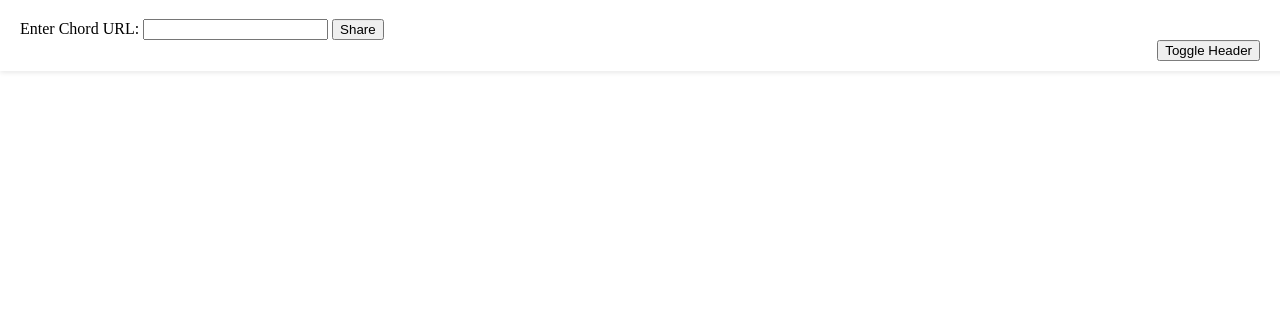
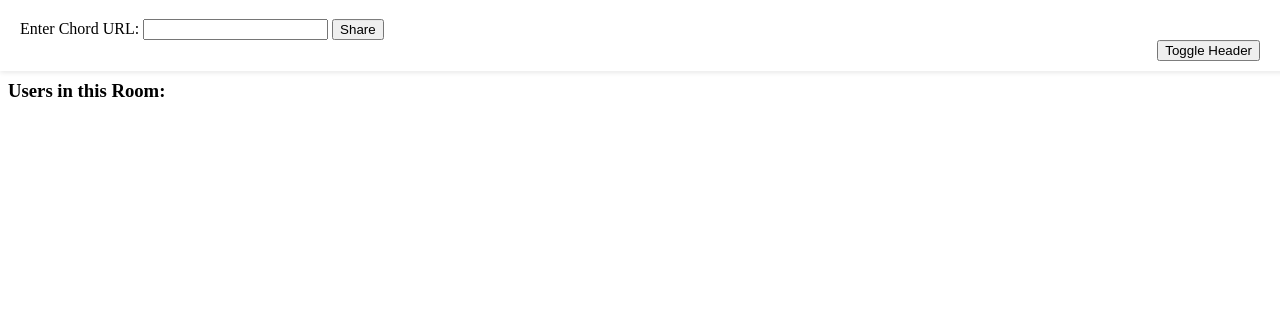
Before and after one commit to TheBlueBear02/Bandly, a Flask app: page /room/1 in a window 1280 px wide. Shown: the top 331 px of the page. Run offline with Flask 3, Linux system fonts and the light colour scheme; some libraries are stand-ins or nearby versions.

Commit message:
working on rooms

```diff
--- a/app.py
+++ b/app.py
@@ -2,6 +2,7 @@ from flask import Flask, render_template, request, redirect, url_for, flash
 from flask_socketio import SocketIO, emit
 import requests
 from flask import Response
+from flask_socketio import join_room, leave_room, rooms
 
 app = Flask(__name__)
 app.secret_key = 'your_secret_key'  # Needed for flash messages
@@ -26,15 +27,44 @@ def create_room():
         flash('Room already exists!')  # Optional: Show a message if room exists
         return redirect(url_for('index'))
     rooms[room_id] = {"url": None, "users": []}  # Initialize room with no URL and an empty list for users
+
+    print("****************************************************")
+    print("Current rooms dictionary:", rooms)
+    print("Room ID being accessed:", room_id)
     return redirect(url_for('room', room_id=room_id))
 
-@app.route('/join_room', methods=['POST'])
-def join_room():
-    room_id = request.form.get('room_id')
+# WebSocket event to join a room
+@socketio.on('join_room')
+def handle_join_room(data):
+    room_id = data['room_id']
+    join_room(room_id)
+
+    # Ensure the room exists in the rooms dictionary
     if room_id not in rooms:
-        flash('Room not found!')  # Show an error message if the room doesn't exist
-        return redirect(url_for('index'))
-    return redirect(url_for('room', room_id=room_id))
+        rooms[room_id] = {"url": None, "users": []}
+
+    # Add user to the room
+    user_id = request.sid  # Unique session ID for the user
+    if user_id not in rooms[room_id]["users"]:
+        rooms[room_id]["users"].append(user_id)
+
+    # Send the current URL to the new user
+    if rooms[room_id]["url"]:
+        emit('update_iframe', {'new_url': rooms[room_id]["url"]}, to=request.sid)
+
+# WebSocket event to leave a room
+@socketio.on('leave_room')
+def on_leave(data):
+    room_id = data['room_id']
+    leave_room(room_id)
+    print(f"User {request.sid} left room {room_id}")
+
+@socketio.on('get_users')
+def send_user_list(data):
+    room_id = data['room_id']
+    users_in_room = list(socketio.server.manager.get_participants('/', room_id))
+    emit('user_list', {'users': users_in_room}, room=request.sid)
+
 
 @app.route('/room/<room_id>', methods=['GET', 'POST'])
 def room(room_id):
@@ -44,5 +74,20 @@ def room(room_id):
     chord_url = rooms.get(room_id, {}).get("url")
     return render_template('room.html', room_id=room_id, chord_url=chord_url)
 
+@socketio.on('url_changed')
+def handle_url_changed(data):
+    room_id = data['room_id']
+    new_url = data['new_url']
+
+    # Ensure the room exists
+    if room_id not in rooms:
+        rooms[room_id] = {"url": None, "users": []}
+
+    # Update the URL for the room
+    rooms[room_id]["url"] = new_url
+
+    # Notify all users in the room
+    emit('update_iframe', {'new_url': new_url}, room=room_id)
+
 if __name__ == '__main__':
     socketio.run(app, host='0.0.0.0', port=5000, debug=True)
--- a/templates/room.html
+++ b/templates/room.html
@@ -31,6 +31,67 @@
         }
     </script>
 
+    <!-- Socket.IO client -->
+    <script src="https://cdn.socket.io/4.0.0/socket.io.min.js"></script>
+    <script>
+        const socket = io.connect('http://' + document.domain + ':' + location.port);
+
+        // Join the room on page load
+        socket.emit('join_room', {'room_id': '{{ room_id }}'});
+
+        // Listen for iframe updates from the server
+        socket.on('update_iframe', function(data) {
+            console.log("New URL received:", data.new_url);
+
+            // Find the iframe and update its src attribute
+            const iframe = document.getElementById('song-frame');
+            if (iframe) {
+                iframe.src = data.new_url;  // Update the iframe source
+            }
+        });
+
+        // Handle URL changes when the form is submitted
+        document.getElementById("chord-form").addEventListener("submit", function(event) {
+            event.preventDefault();  // Prevent default form submission
+            console.log("Url Changed");
+            const chordUrl = document.querySelector("input[name='chord_url']").value;
+
+        });
+
+        // Optional: Request the user list if you want to display it dynamically
+        socket.emit('get_users', { room_id: '{{ room_id }}' });
+
+        // Handle the list of users dynamically (if needed)
+        socket.on('user_list', (data) => {
+            const userList = document.getElementById('users');
+            if (data.users.length === 0) {
+                userList.innerHTML = '<li>No users in the room</li>';
+            } else {
+                userList.innerHTML = '';
+                data.users.forEach((user) => {
+                    const li = document.createElement('li');
+                    li.textContent = user;
+                    userList.appendChild(li);
+                });
+            }
+        });
+    </script>
+
+    <script>
+        // Handle URL changes when the form is submitted
+        document.getElementById("chord-form").addEventListener("submit", function(event) {
+            event.preventDefault();  // Prevent default form submission
+
+            const chordUrl = document.querySelector("input[name='chord_url']").value;
+
+            // Emit the url_changed event to notify all users in the room
+            socket.emit('url_changed', {
+                room_id: '{{ room_id }}',
+                new_url: chordUrl
+            });
+        });
+    </script>
+
 </head>
 <body>
     <div class="header">
@@ -55,7 +116,12 @@
             ></iframe>
         {% endif %}
     </div>
-
+    <div class="footer">
+        <div id="user-list">
+            <h3>Users in this Room:</h3>
+            <ul id="users"></ul>
+        </div>
+    </div>
 
 
 </body>
```
